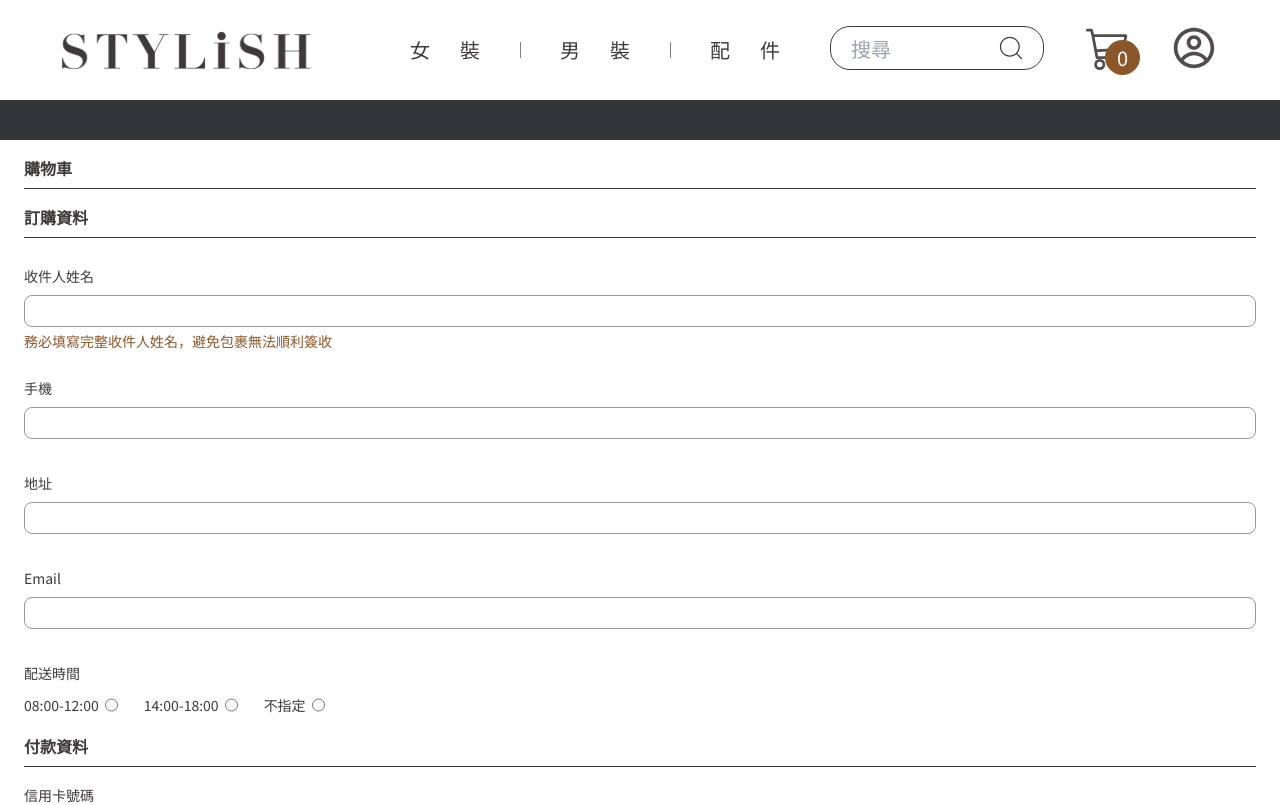
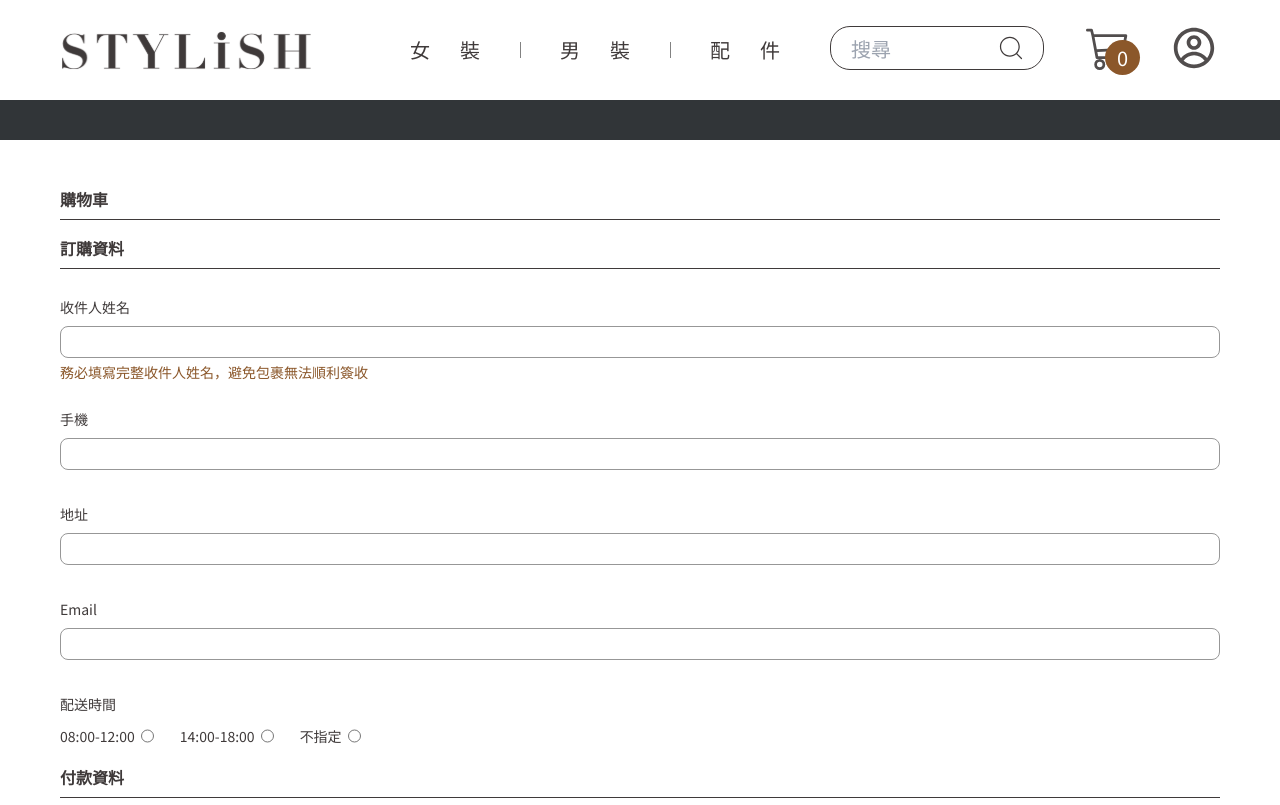
Before and after one commit to ShihYuChang/STYLiSH, a Next.js app: page /checkout in a window 1280 px wide. Shown: the top 805 px of the page. Built offline with nearby package versions, Linux system fonts and the light colour scheme.

Commit message:
feat: Adding Desktop checkout basic layout

```diff
--- a/src/app/checkout/page.tsx
+++ b/src/app/checkout/page.tsx
@@ -8,7 +8,7 @@ import CheckoutContextProvider from './context/CheckoutContext';
 export default function Checkout() {
   return (
     <CheckoutContextProvider>
-      <div className='w-full px-[24px] mt-[20px] mb-[28px] flex flex-col gap-[20px]'>
+      <div className='w-full xl:w-[1160px] xl:mx-[auto] px-[24px] xl:px-0 mt-[20px] xl:mt-[51px] mb-[28px] flex flex-col gap-[20px]'>
         <Cart />
         <ShippingInfo />
         <Payment />
```
